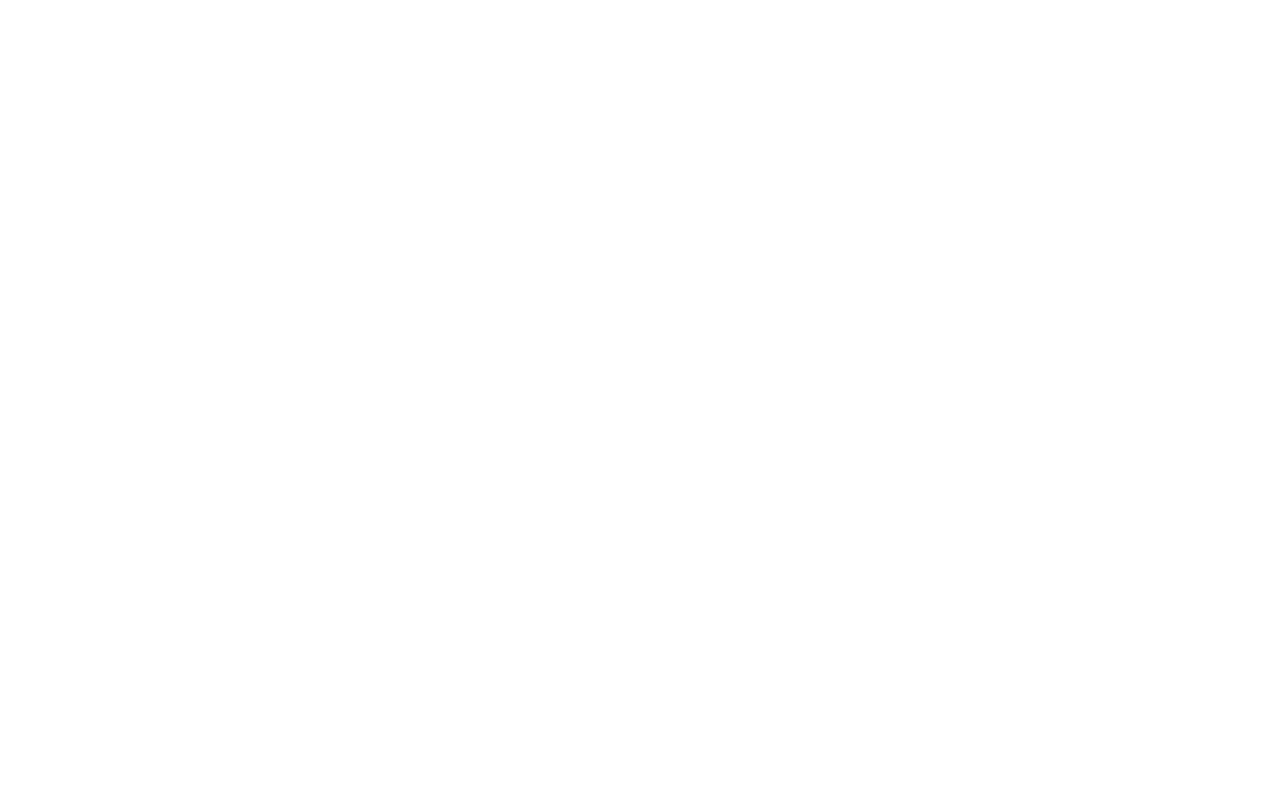
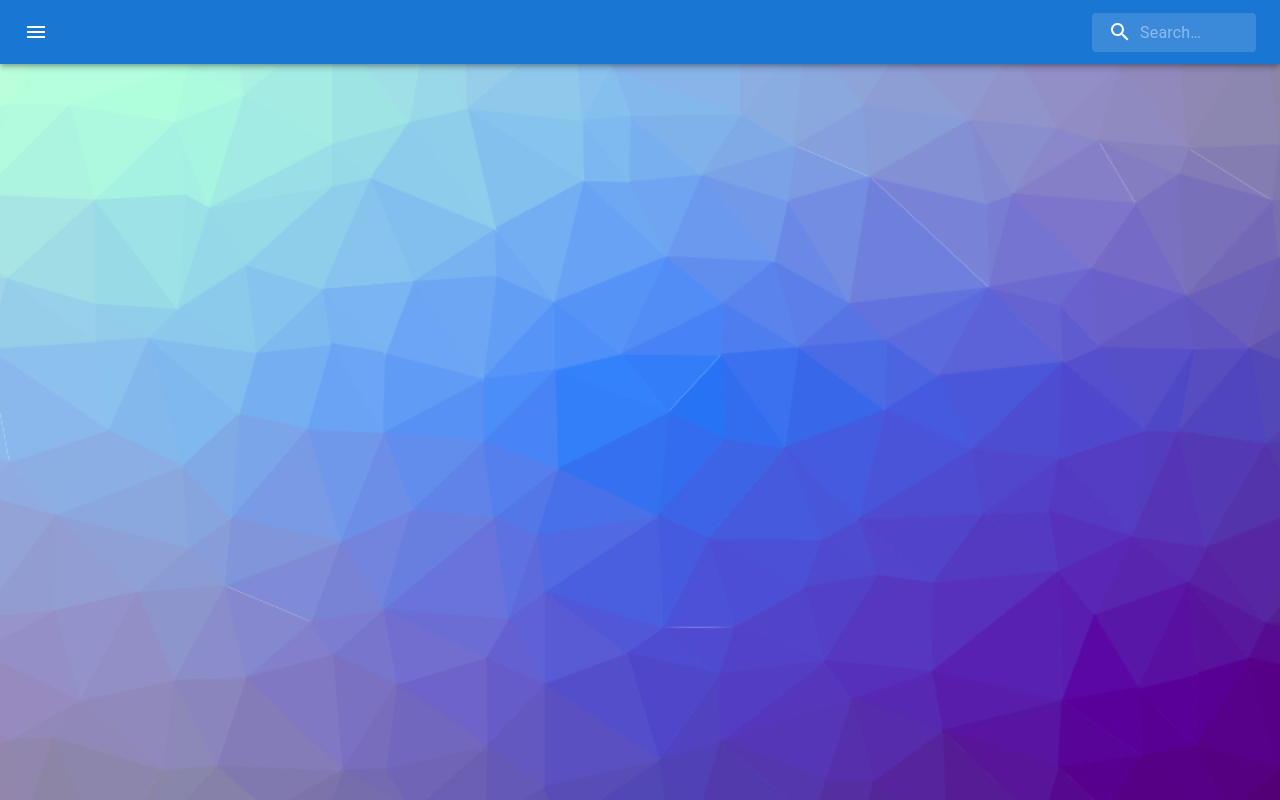
Before and after one commit to PiotrRynio/PiotrRynio-CodersCamp2021.Project-3.TypeScript, a React (Create React App) app: page / in a window 1280 px wide. Built offline with nearby package versions, Linux system fonts and the light colour scheme.

Commit message:
feat: add appbar from mui

```diff
--- a/src/App.css
+++ /dev/null
@@ -1,38 +0,0 @@
-.App {
-  text-align: center;
-}
-
-.App-logo {
-  height: 40vmin;
-  pointer-events: none;
-}
-
-@media (prefers-reduced-motion: no-preference) {
-  .App-logo {
-    animation: App-logo-spin infinite 20s linear;
-  }
-}
-
-.App-header {
-  background-color: #282c34;
-  min-height: 100vh;
-  display: flex;
-  flex-direction: column;
-  align-items: center;
-  justify-content: center;
-  font-size: calc(10px + 2vmin);
-  color: white;
-}
-
-.App-link {
-  color: #61dafb;
-}
-
-@keyframes App-logo-spin {
-  from {
-    transform: rotate(0deg);
-  }
-  to {
-    transform: rotate(360deg);
-  }
-}
--- a/src/App.tsx
+++ /dev/null
@@ -1,8 +0,0 @@
-import React from "react";
-import "./App.css";
-
-function App() {
-  return <></>;
-}
-
-export default App;
--- /dev/null
+++ b/src/components/organisms/SearchAppBar/SearchAppBar.tsx
@@ -0,0 +1,88 @@
+import * as React from "react";
+import { styled, alpha } from "@mui/material/styles";
+import AppBar from "@mui/material/AppBar";
+import Box from "@mui/material/Box";
+import Toolbar from "@mui/material/Toolbar";
+import IconButton from "@mui/material/IconButton";
+import Typography from "@mui/material/Typography";
+import InputBase from "@mui/material/InputBase";
+
+import MenuIcon from "@mui/icons-material/Menu";
+import SearchIcon from "@mui/icons-material/Search";
+
+const Search = styled("div")(({ theme }) => ({
+  position: "relative",
+  borderRadius: theme.shape.borderRadius,
+  backgroundColor: alpha(theme.palette.common.white, 0.15),
+  "&:hover": {
+    backgroundColor: alpha(theme.palette.common.white, 0.25),
+  },
+  marginLeft: 0,
+  width: "100%",
+  [theme.breakpoints.up("sm")]: {
+    marginLeft: theme.spacing(1),
+    width: "auto",
+  },
+}));
+
+const SearchIconWrapper = styled("div")(({ theme }) => ({
+  padding: theme.spacing(0, 2),
+  height: "100%",
+  position: "absolute",
+  pointerEvents: "none",
+  display: "flex",
+  alignItems: "center",
+  justifyContent: "center",
+}));
+
+const StyledInputBase = styled(InputBase)(({ theme }) => ({
+  color: "inherit",
+  "& .MuiInputBase-input": {
+    padding: theme.spacing(1, 1, 1, 0),
+    // vertical padding + font size from searchIcon
+    paddingLeft: `calc(1em + ${theme.spacing(4)})`,
+    transition: theme.transitions.create("width"),
+    width: "100%",
+    [theme.breakpoints.up("sm")]: {
+      width: "12ch",
+      "&:focus": {
+        width: "20ch",
+      },
+    },
+  },
+}));
+
+export const SearchAppBar = () => {
+  return (
+    <Box sx={{ flexGrow: 1 }}>
+      <AppBar position="static">
+        <Toolbar>
+          <IconButton
+            size="large"
+            edge="start"
+            color="inherit"
+            aria-label="open drawer"
+            sx={{ mr: 2 }}
+          >
+            <MenuIcon />
+          </IconButton>
+          <Typography
+            variant="h6"
+            noWrap
+            component="div"
+            sx={{ flexGrow: 1, display: { xs: "none", sm: "block" } }}
+          ></Typography>
+          <Search>
+            <SearchIconWrapper>
+              <SearchIcon />
+            </SearchIconWrapper>
+            <StyledInputBase
+              placeholder="Search…"
+              inputProps={{ "aria-label": "search" }}
+            />
+          </Search>
+        </Toolbar>
+      </AppBar>
+    </Box>
+  );
+};
--- /dev/null
+++ b/src/components/pages/App/App.module.css
@@ -0,0 +1,9 @@
+.background {
+  background-image: url("/src/assets/images/background.png");
+  background-position: center;
+  background-size: cover;
+  position: fixed;
+  z-index: -1;
+  width: 100vw;
+  height: 100vh;
+}
--- /dev/null
+++ b/src/components/pages/App/App.tsx
@@ -0,0 +1,14 @@
+import React from "react";
+import styles from "./App.module.css";
+import { SearchAppBar } from "components/organisms/SearchAppBar/SearchAppBar";
+
+function App() {
+  return (
+    <>
+      <div className={styles.background}></div>
+      <SearchAppBar />
+    </>
+  );
+}
+
+export default App;
--- a/src/index.tsx
+++ b/src/index.tsx
@@ -1,7 +1,7 @@
 import React from "react";
 import ReactDOM from "react-dom";
 import "./index.css";
-import App from "./App";
+import App from "./components/pages/App/App";
 
 ReactDOM.render(
   <React.StrictMode>
```
Also changed, not shown: package.json (+9 -2 lines), src/assets/images/background.png (added), src/components/organisms/SearchAppBar/SearchAppBar.module.css (added), 1 other file (tests, documents, lock files or other folders).
